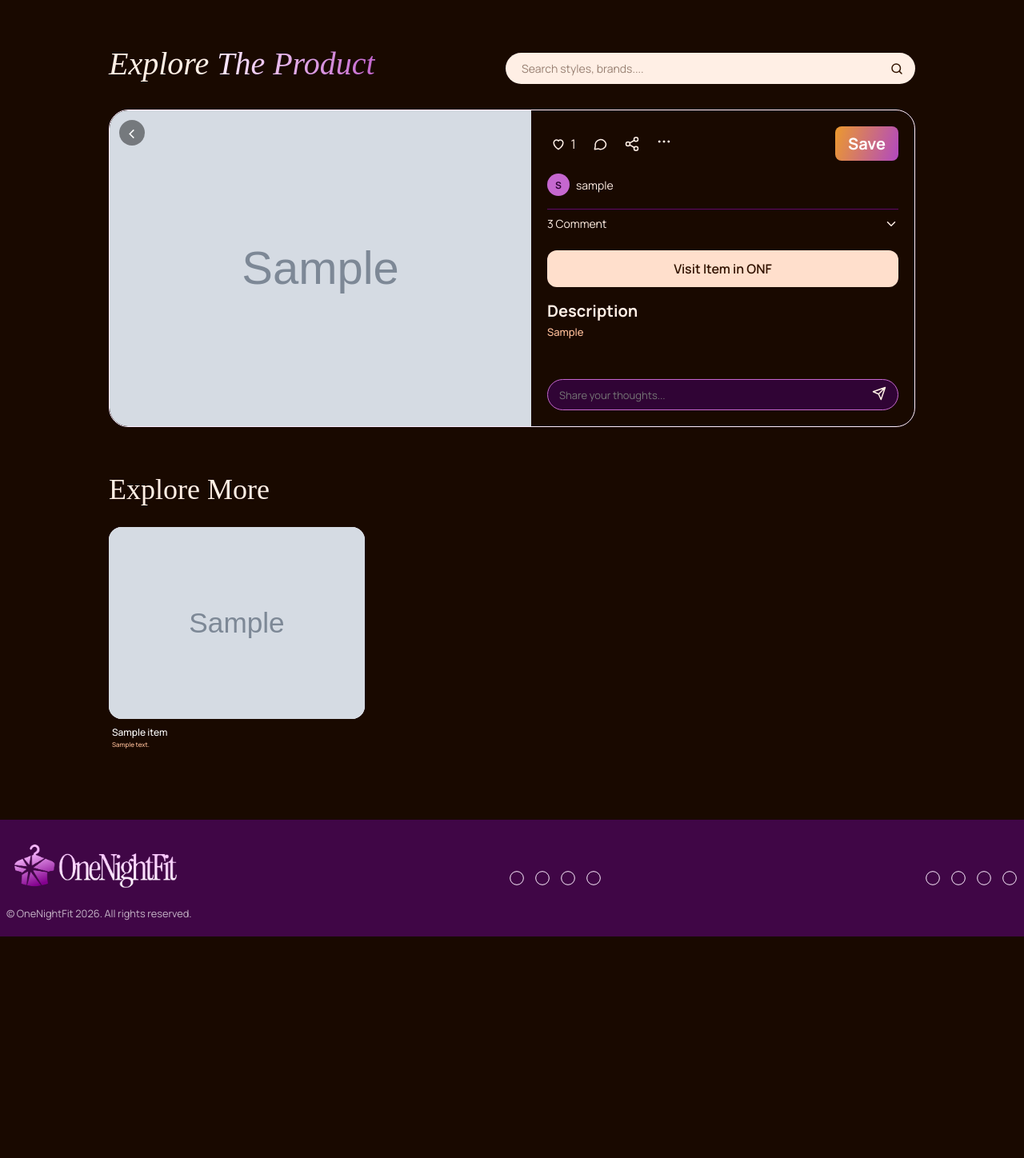
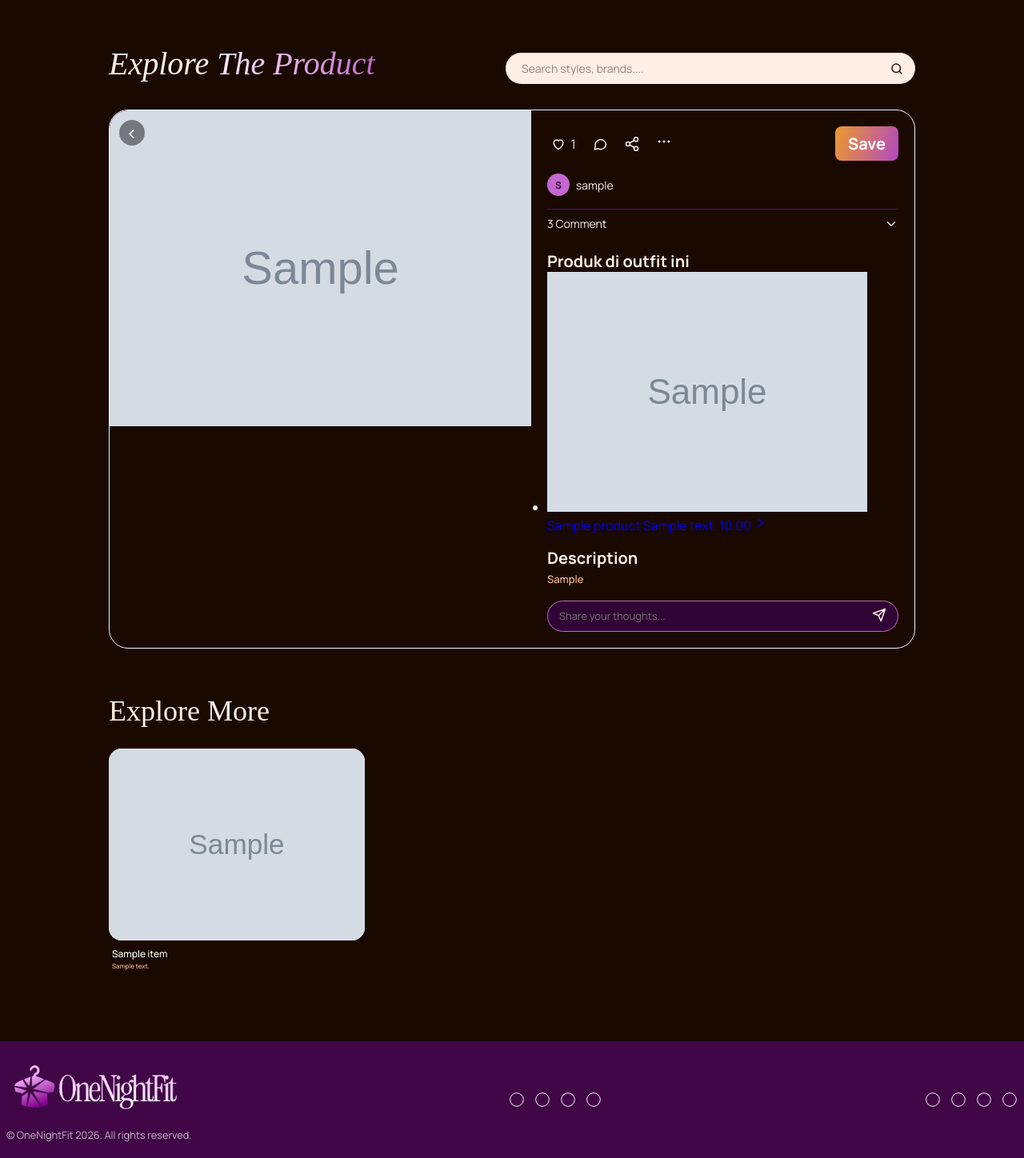
Before and after one commit to OneNightFit/OneNightFit, a Django app: page /inspo/post/1/ in a window 1280 px wide. Shown: the part 81-1529 px from the top of the page at 80% size. Before the commit the page ends 1252 px from the top, so only its background shows below. Run offline with Django 5.2, Linux system fonts and the light colour scheme; tables that the repository leaves empty hold one stand-in row (values such as "Sample post"); grey boxes marked "Sample" are stand-in pictures; a database or web service that is not in the repository returns one stand-in record (values such as "Sample title"); data that the repository does not hold is empty; some web fonts are replaced.

Commit message:
feat(inspo): show tagged products as clickable cards on post detail page

```diff
--- a/templates/inspo/detail.html
+++ b/templates/inspo/detail.html
@@ -120,7 +120,30 @@
           </ul>
         </div>
 
-        <a href="#" class="detail-visit">Visit Item in ONF</a>
+                {% if products %}
+          <section class="detail-products" aria-label="Produk ONF di outfit ini">
+            <p class="subheading-6">Produk di outfit ini</p>
+            <ul class="product-cards">
+              {% for p in products %}
+                <li>
+                  <a href="{% url 'catalog:product_detail' p.id %}" class="product-card">
+                    <span class="product-card-img">
+                      {% if p.image %}<img src="{{ p.image }}" alt="{{ p.name }}" loading="lazy">{% endif %}
+                    </span>
+                    <span class="product-card-body">
+                      <span class="product-card-name">{{ p.name }}</span>
+                      {% if p.description %}
+                        <span class="product-card-desc">{{ p.description|truncatechars:90 }}</span>
+                      {% endif %}
+                      <span class="product-card-price">{{ p.price|floatformat:2 }}</span>
+                    </span>
+                    <svg class="product-card-arrow" viewBox="0 0 24 24" width="18" height="18" fill="none" stroke="currentColor" stroke-width="2" stroke-linecap="round" stroke-linejoin="round" aria-hidden="true"><path d="M9 6l6 6-6 6"/></svg>
+                  </a>
+                </li>
+              {% endfor %}
+            </ul>
+          </section>
+        {% endif %}
 
         <div class="detail-desc">
           <p class="subheading-6">Description</p>
```
